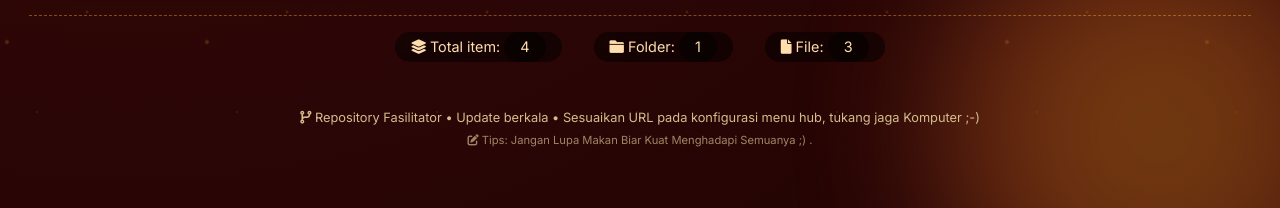
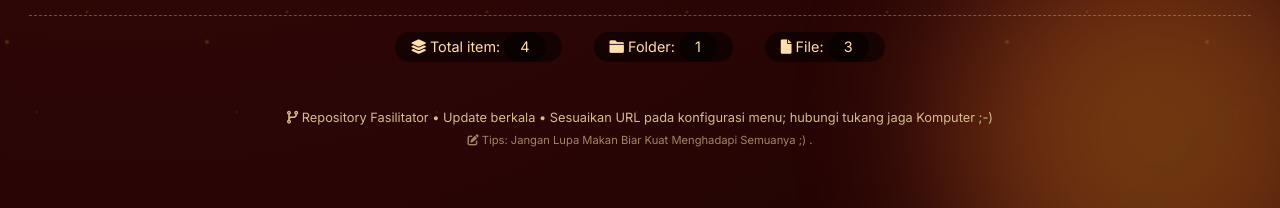
Before and after one commit to fasilitatormgl/siomai, a Jekyll site: the page bahankerja.html, which Jekyll copies as it is, in a window 1280 px wide and 1316 px high. Shown: the part 1105-1313 px from the top of the window. Built offline with Jekyll 4.4.1, drawn with Linux system fonts in a browser that asks for light colours.

Commit message:
Update bahankerja.html

```diff
--- a/bahankerja.html
+++ b/bahankerja.html
@@ -439,7 +439,7 @@
     <span><i class="fas fa-file"></i> File: <span id="fileCount">0</span></span>
   </div>
   <footer>
-    <i class="fas fa-code-branch"></i> Repository Fasilitator • Update berkala • Sesuaikan URL pada konfigurasi menu hub, tukang jaga Komputer ;-)
+    <i class="fas fa-code-branch"></i> Repository Fasilitator • Update berkala • Sesuaikan URL pada konfigurasi menu; hubungi tukang jaga Komputer ;-)
   </footer>
 </div>
 
```
